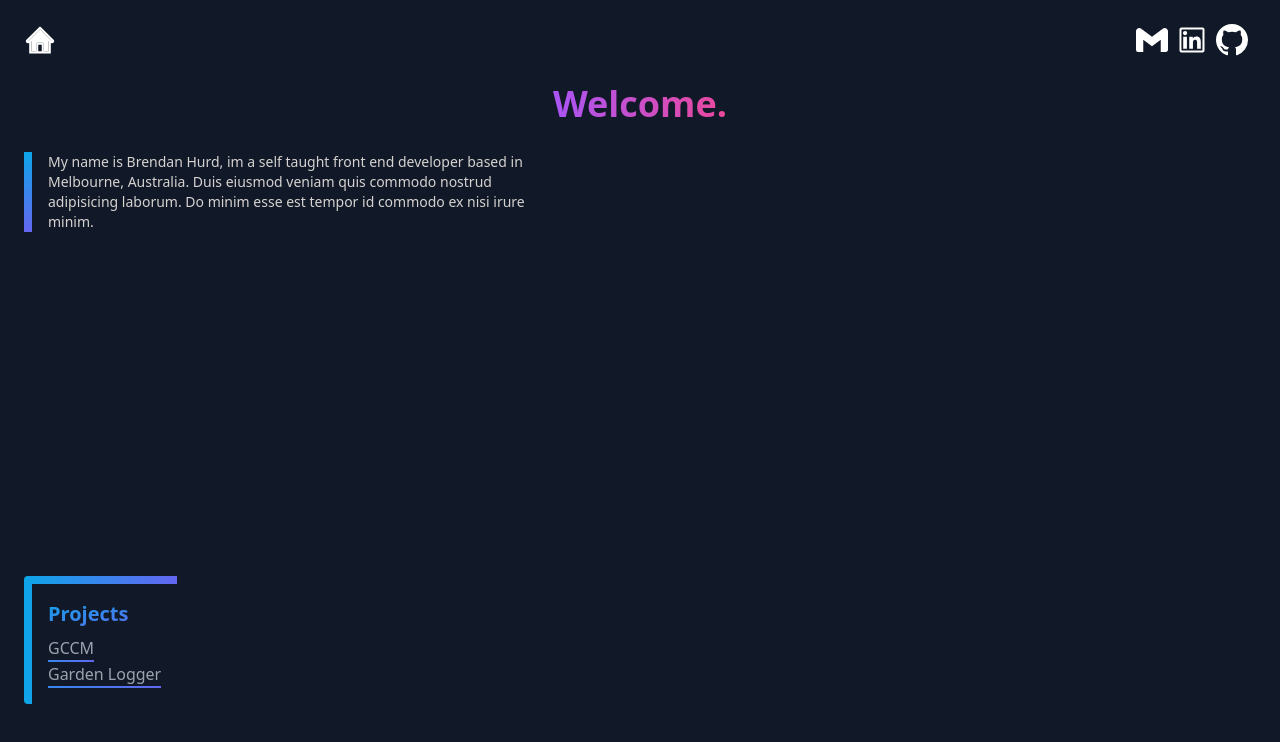
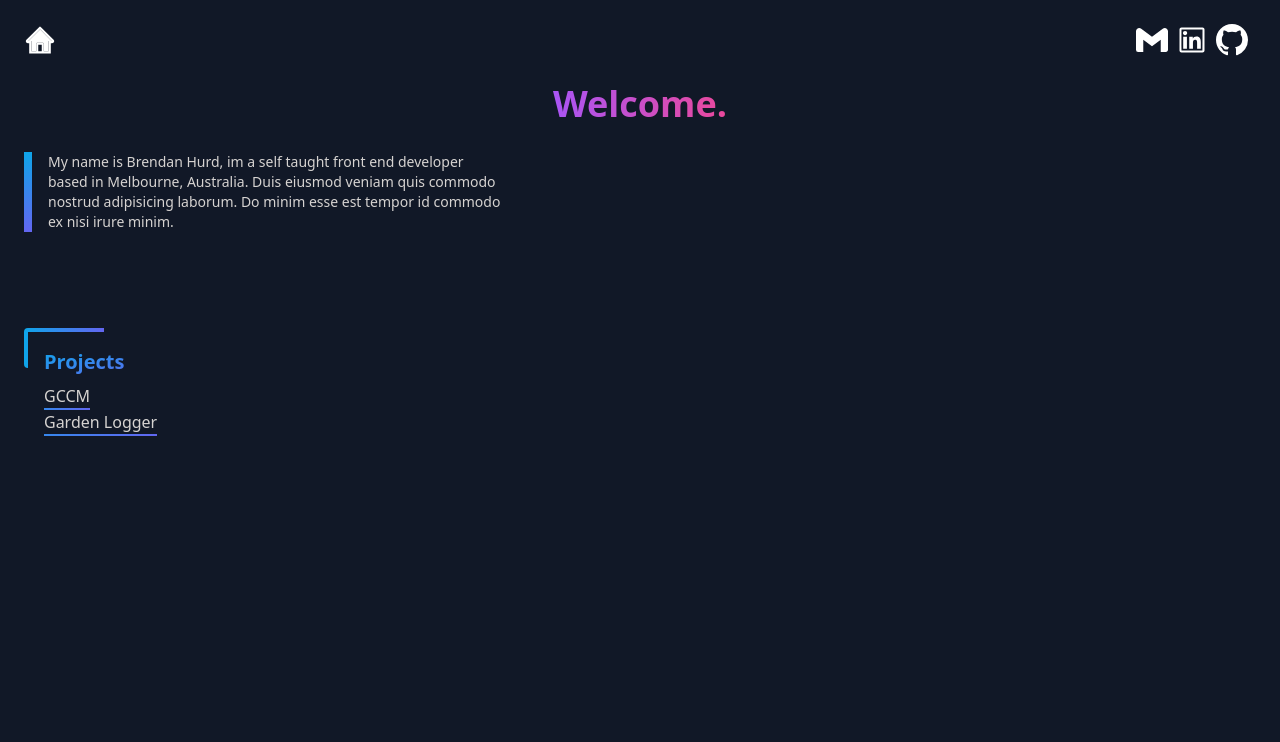
Before and after one commit to Uken81/portfolio, a React (Vite) app: page / in a window 1280 px wide. Shown: the top 742 px of the page. Built offline with nearby package versions, Linux system fonts and the light colour scheme.

Commit message:
Remove scrolling for main message text and allow overflow. Resize projects borders.

```diff
--- a/src/components/MainMessage.tsx
+++ b/src/components/MainMessage.tsx
@@ -21,14 +21,14 @@ export const MainMessage: React.FC<{
   );
 
   const Message = (props: Project) => (
-    <div className="mb-28 flex h-96 flex-col">
+    <div className="mb-24 flex flex-col">
       <div className="mb-6 flex cursor-default justify-center text-center">
         <h1 className="bg-gradient-to-r from-purple-500 to-pink-500 bg-clip-text p-1 text-4xl font-extrabold text-transparent hover:bg-gradient-to-l">
           {props.title}
         </h1>
       </div>
       <div className="max-w-lg bg-gradient-to-b from-sky-500 to-indigo-500">
-        <div className="ml-2 max-h-56 cursor-default overflow-y-auto bg-gray-900 pl-4 text-sm">
+        <div className="ml-2 cursor-default bg-gray-900 pl-4 pr-8 text-sm">
           <span dangerouslySetInnerHTML={{ __html: props.text }}></span>
         </div>
         {project.links && (
--- a/src/components/Projects.tsx
+++ b/src/components/Projects.tsx
@@ -23,8 +23,9 @@ export const Projects: React.FC<{
   );
 
   return (
-    <div className="flex max-w-min rounded-l bg-gradient-to-r from-sky-500 to-indigo-500 pl-2 pt-2">
-      <div className="flex flex-col bg-gray-900  px-4 py-4 text-gray-400">
+    <div className="pb-24">
+      <div className="flex h-10 w-20 rounded-l bg-gradient-to-r from-sky-500 to-indigo-500 pl-1 pt-1">
+        <div className="flex flex-col  bg-gray-900 px-4 py-4">
           <h1 className="mb-2 cursor-default bg-gradient-to-br from-sky-500 to-indigo-500 bg-clip-text text-xl font-extrabold text-transparent">
             Projects
           </h1>
@@ -37,5 +38,6 @@ export const Projects: React.FC<{
           ))}
         </div>
       </div>
+    </div>
   );
 };
```
Lines whose indentation alone changed are shown as unchanged.
